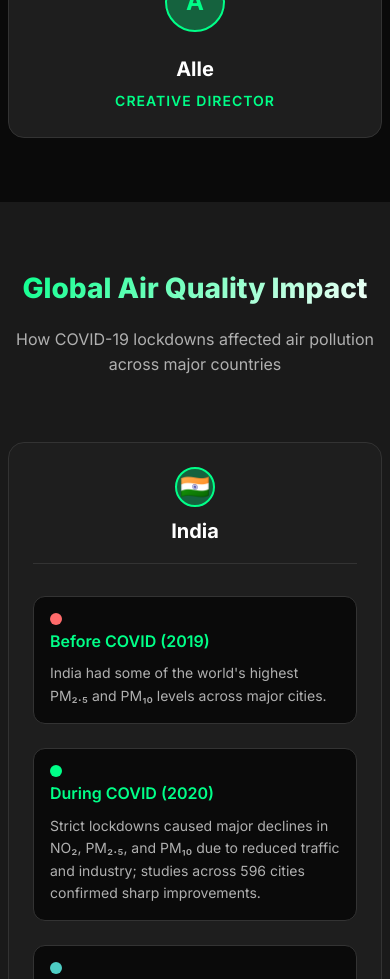
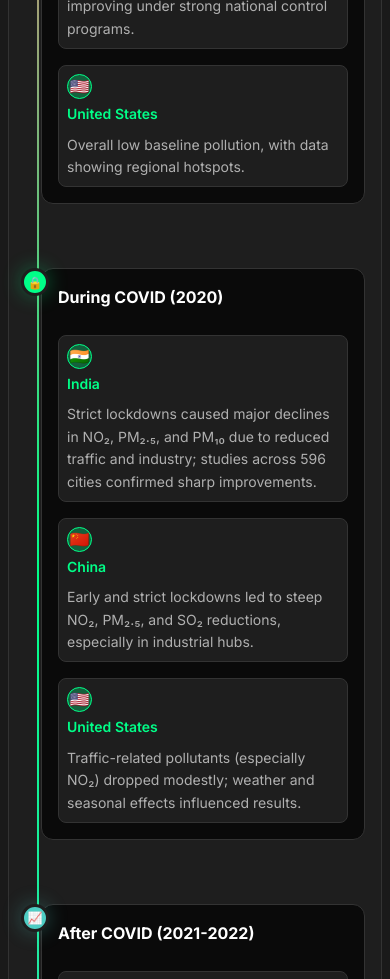
Before and after one commit to Shajwan-Namiq/AtmosCOVID, a Vue app: page / in a window 390 px wide. Shown: the part 2540-3519 px from the top of the page. Built offline with nearby package versions, Linux system fonts and the light colour scheme.

Commit message:
Refactor Air Quality section in App.vue to include a COVID-19 Impact Timeline; update contact information and address details in the contact-info section.

```diff
--- a/src/App.vue
+++ b/src/App.vue
@@ -130,9 +130,6 @@
         </div>
       </section>
 
-      <!-- Team Section -->
-      <Team :team="websiteData.team" />
-
       <!-- Air Quality Section -->
       <AirQuality :airQuality="websiteData.airQuality" />
 
@@ -165,6 +162,9 @@
         </div>
       </section>
 
+      <!-- Team Section -->
+      <Team :team="websiteData.team" />
+
       <!-- Footer -->
       <footer class="footer">
         <div class="footer-container">
@@ -179,7 +179,9 @@
               <div class="contact-info">
                 <div class="contact-item">
                   <span class="contact-label">Email</span>
-                  <a href="mailto:contact@AtmosCOVID.agency" class="contact-value"
+                  <a
+                    href="mailto:contact@AtmosCOVID.agency"
+                    class="contact-value"
                     >contact@AtmosCOVID.com</a
                   >
                 </div>
@@ -191,9 +193,7 @@
                 </div>
                 <div class="contact-item">
                   <span class="contact-label">Address</span>
-                  <span class="contact-value"
-                    >123 Virtual Street, Metaverse City, MV 12345</span
-                  >
+                  <span class="contact-value">Iraq,Sulaimaniyah</span>
                 </div>
               </div>
             </div>
--- a/src/components/AirQuality.vue
+++ b/src/components/AirQuality.vue
@@ -6,33 +6,40 @@
         <p class="air-quality-subtitle">{{ airQuality.subtitle }}</p>
       </div>
 
-      <div class="countries-grid">
-        <div
-          v-for="country in airQuality.countries"
-          :key="country.id"
-          class="country-card"
-          @mouseenter="handleCardHover"
-          @mouseleave="handleCardLeave"
-        >
-          <div class="country-header">
-            <div class="country-flag">{{ country.flag }}</div>
-            <h3 class="country-name">{{ country.name }}</h3>
-          </div>
+      <div class="timeline-container">
+        <div class="timeline-header">
+          <h3 class="timeline-title">COVID-19 Impact Timeline</h3>
+          <p class="timeline-subtitle">
+            Air quality changes across three key periods
+          </p>
+        </div>
 
-          <div class="periods-list">
-            <div
-              v-for="(period, index) in country.periods"
-              :key="index"
-              class="period-item"
-            >
-              <div class="period-header">
+        <div class="timeline">
+          <div
+            class="timeline-period"
+            v-for="(period, periodIndex) in timelinePeriods"
+            :key="periodIndex"
+          >
+            <div class="period-marker" :class="getPeriodClass(periodIndex)">
+              <div class="marker-icon">{{ getPeriodIcon(periodIndex) }}</div>
+            </div>
+            <div class="period-content">
+              <h4 class="period-title">{{ period.name }}</h4>
+              <div class="countries-impact">
                 <div
-                  class="period-indicator"
-                  :class="getPeriodClass(index)"
-                ></div>
-                <h4 class="period-title">{{ period.period }}</h4>
+                  v-for="country in airQuality.countries"
+                  :key="country.id"
+                  class="country-impact"
+                >
+                  <div class="country-info">
+                    <span class="country-flag">{{ country.flag }}</span>
+                    <span class="country-name">{{ country.name }}</span>
+                  </div>
+                  <p class="impact-description">
+                    {{ country.periods[periodIndex].description }}
+                  </p>
+                </div>
               </div>
-              <p class="period-description">{{ period.description }}</p>
             </div>
           </div>
         </div>
@@ -42,25 +49,25 @@
 </template>
 
 <script setup lang="ts">
+import { computed } from "vue";
 import type { AirQualityProps } from "../types";
 
 defineProps<AirQualityProps>();
+
+const timelinePeriods = computed(() => [
+  { name: "Before COVID (2019)", icon: "📊" },
+  { name: "During COVID (2020)", icon: "🔒" },
+  { name: "After COVID (2021-2022)", icon: "📈" },
+]);
 
 const getPeriodClass = (index: number): string => {
   const classes = ["before", "during", "after"];
   return classes[index] || "before";
 };
 
-const handleCardHover = (event: Event) => {
-  const card = event.currentTarget as HTMLElement;
-  card.style.transform = "translateY(-8px)";
-  card.style.boxShadow = "0 20px 40px rgba(0, 255, 136, 0.2)";
-};
-
-const handleCardLeave = (event: Event) => {
-  const card = event.currentTarget as HTMLElement;
-  card.style.transform = "translateY(0)";
-  card.style.boxShadow = "0 4px 20px rgba(0, 0, 0, 0.1)";
+const getPeriodIcon = (index: number): string => {
+  const icons = ["📊", "🔒", "📈"];
+  return icons[index] || "📊";
 };
 </script>
 
@@ -100,123 +107,171 @@ const handleCardLeave = (event: Event) => {
   line-height: 1.6;
 }
 
-.countries-grid {
-  display: grid;
-  grid-template-columns: repeat(auto-fit, minmax(350px, 1fr));
-  gap: var(--spacing-2xl);
-}
-
-.country-card {
+/* Timeline Styles */
+.timeline-container {
   background: var(--card-bg);
   border: 1px solid var(--border-color);
   border-radius: var(--radius-xl);
   padding: var(--spacing-2xl);
-  transition: all 0.4s ease;
   position: relative;
-  overflow: hidden;
 }
 
-.country-card::before {
-  content: "";
-  position: absolute;
-  top: 0;
-  left: 0;
-  right: 0;
-  height: 3px;
-  background: linear-gradient(
-    90deg,
-    var(--accent-green),
-    var(--accent-green-dark)
-  );
-  transform: scaleX(0);
-  transition: transform 0.3s ease;
-}
-
-.country-card:hover::before {
-  transform: scaleX(1);
-}
-
-.country-header {
-  display: flex;
-  align-items: center;
-  gap: var(--spacing-md);
-  margin-bottom: var(--spacing-xl);
-  padding-bottom: var(--spacing-md);
+.timeline-header {
+  text-align: center;
+  margin-bottom: var(--spacing-2xl);
+  padding-bottom: var(--spacing-lg);
   border-bottom: 1px solid var(--border-color);
 }
 
+.timeline-title {
+  font-size: 1.5rem;
+  font-weight: 700;
+  color: var(--text-primary);
+  margin-bottom: var(--spacing-sm);
+}
+
+.timeline-subtitle {
+  color: var(--text-secondary);
+  font-size: 0.875rem;
+  margin: 0;
+}
+
+.timeline {
+  position: relative;
+  padding-left: var(--spacing-2xl);
+}
+
+.timeline::before {
+  content: "";
+  position: absolute;
+  left: 20px;
+  top: 0;
+  bottom: 0;
+  width: 2px;
+  background: linear-gradient(
+    180deg,
+    #ff6b6b 0%,
+    var(--accent-green) 50%,
+    #4ecdc4 100%
+  );
+}
+
+.timeline-period {
+  position: relative;
+  margin-bottom: var(--spacing-3xl);
+}
+
+.timeline-period:last-child {
+  margin-bottom: 0;
+}
+
+.period-marker {
+  position: absolute;
+  left: -32px;
+  top: 0;
+  width: 40px;
+  height: 40px;
+  border-radius: var(--radius-full);
+  display: flex;
+  align-items: center;
+  justify-content: center;
+  border: 3px solid var(--card-bg);
+  z-index: 2;
+}
+
+.period-marker.before {
+  background: #ff6b6b;
+  box-shadow: 0 0 20px rgba(255, 107, 107, 0.3);
+}
+
+.period-marker.during {
+  background: var(--accent-green);
+  box-shadow: 0 0 20px var(--accent-green-glow);
+}
+
+.period-marker.after {
+  background: #4ecdc4;
+  box-shadow: 0 0 20px rgba(78, 205, 196, 0.3);
+}
+
+.marker-icon {
+  font-size: 1rem;
+  color: white;
+  display: flex;
+  align-items: center;
+  justify-content: center;
+  width: 100%;
+  height: 100%;
+}
+
+.period-content {
+  background: var(--primary-bg);
+  border: 1px solid var(--border-color);
+  border-radius: var(--radius-lg);
+  padding: var(--spacing-xl);
+  transition: all 0.3s ease;
+}
+
+.period-content:hover {
+  border-color: var(--accent-green);
+  box-shadow: 0 0 20px var(--accent-green-glow);
+}
+
+.period-title {
+  font-size: 1.25rem;
+  font-weight: 700;
+  color: var(--text-primary);
+  margin: 0 0 var(--spacing-lg) 0;
+  display: flex;
+  align-items: center;
+  gap: var(--spacing-sm);
+}
+
+.countries-impact {
+  display: flex;
+  flex-direction: column;
+  gap: var(--spacing-lg);
+}
+
+.country-impact {
+  padding: var(--spacing-md);
+  background: var(--card-bg);
+  border: 1px solid var(--border-color);
+  border-radius: var(--radius-md);
+  transition: all 0.3s ease;
+}
+
+.country-impact:hover {
+  border-color: var(--accent-green);
+  transform: translateX(4px);
+}
+
+.country-info {
+  display: flex;
+  align-items: center;
+  gap: var(--spacing-sm);
+  margin-bottom: var(--spacing-sm);
+}
+
 .country-flag {
-  font-size: 2rem;
-  width: 50px;
-  height: 50px;
+  font-size: 1.25rem;
+  width: 30px;
+  height: 30px;
   display: flex;
   align-items: center;
   justify-content: center;
   background: var(--accent-green-glow);
   border-radius: var(--radius-full);
-  border: 2px solid var(--accent-green);
+  border: 1px solid var(--accent-green);
 }
 
 .country-name {
-  font-size: 1.5rem;
-  font-weight: 700;
-  color: var(--text-primary);
-  margin: 0;
-}
-
-.periods-list {
-  display: flex;
-  flex-direction: column;
-  gap: var(--spacing-lg);
-}
-
-.period-item {
-  padding: var(--spacing-lg);
-  background: var(--primary-bg);
-  border: 1px solid var(--border-color);
-  border-radius: var(--radius-lg);
-  transition: all 0.3s ease;
-}
-
-.period-item:hover {
-  border-color: var(--accent-green);
-  box-shadow: 0 0 20px var(--accent-green-glow);
-}
-
-.period-header {
-  display: flex;
-  align-items: center;
-  gap: var(--spacing-md);
-  margin-bottom: var(--spacing-sm);
-}
-
-.period-indicator {
-  width: 12px;
-  height: 12px;
-  border-radius: var(--radius-full);
-  flex-shrink: 0;
-}
-
-.period-indicator.before {
-  background: #ff6b6b;
-}
-
-.period-indicator.during {
-  background: var(--accent-green);
-}
-
-.period-indicator.after {
-  background: #4ecdc4;
-}
-
-.period-title {
   font-size: 1rem;
   font-weight: 600;
   color: var(--accent-green);
-  margin: 0;
 }
 
-.period-description {
+.impact-description {
   color: var(--text-secondary);
   line-height: 1.6;
   font-size: 0.875rem;
@@ -229,27 +284,42 @@ const handleCardLeave = (event: Event) => {
     font-size: 2rem;
   }
 
-  .countries-grid {
-    grid-template-columns: 1fr;
-    gap: var(--spacing-lg);
-  }
-
-  .country-card {
+  .timeline-container {
     padding: var(--spacing-lg);
   }
 
-  .country-flag {
-    font-size: 1.5rem;
-    width: 40px;
-    height: 40px;
+  .timeline {
+    padding-left: var(--spacing-lg);
   }
 
-  .country-name {
-    font-size: 1.25rem;
+  .timeline::before {
+    left: 16px;
   }
 
-  .period-item {
-    padding: var(--spacing-md);
+  .period-marker {
+    left: -24px;
+    width: 32px;
+    height: 32px;
+  }
+
+  .marker-icon {
+    font-size: 0.875rem;
+  }
+
+  .period-content {
+    padding: var(--spacing-lg);
+  }
+
+  .period-title {
+    font-size: 1.125rem;
+  }
+
+  .countries-impact {
+    gap: var(--spacing-md);
+  }
+
+  .country-impact {
+    padding: var(--spacing-sm);
   }
 }
 
@@ -266,16 +336,53 @@ const handleCardLeave = (event: Event) => {
     font-size: 1rem;
   }
 
-  .country-header {
-    flex-direction: column;
-    text-align: center;
-    gap: var(--spacing-sm);
+  .timeline-container {
+    padding: var(--spacing-md);
   }
 
-  .period-header {
+  .timeline {
+    padding-left: var(--spacing-md);
+  }
+
+  .timeline::before {
+    left: 12px;
+  }
+
+  .period-marker {
+    left: -20px;
+    width: 28px;
+    height: 28px;
+  }
+
+  .marker-icon {
+    font-size: 0.75rem;
+  }
+
+  .period-content {
+    padding: var(--spacing-md);
+  }
+
+  .period-title {
+    font-size: 1rem;
     flex-direction: column;
     align-items: flex-start;
     gap: var(--spacing-xs);
   }
+
+  .country-info {
+    flex-direction: column;
+    align-items: flex-start;
+    gap: var(--spacing-xs);
+  }
+
+  .country-flag {
+    font-size: 1rem;
+    width: 25px;
+    height: 25px;
+  }
+
+  .country-name {
+    font-size: 0.875rem;
+  }
 }
 </style>
```
